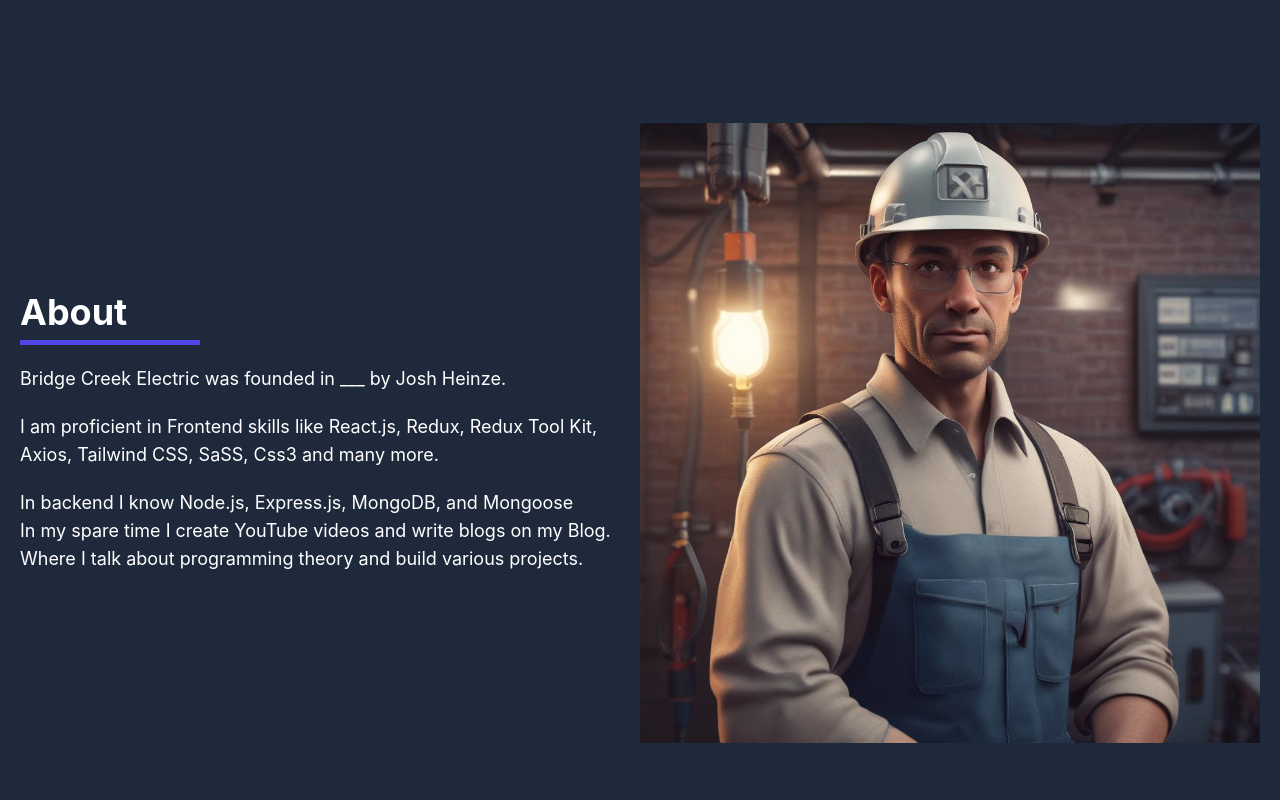
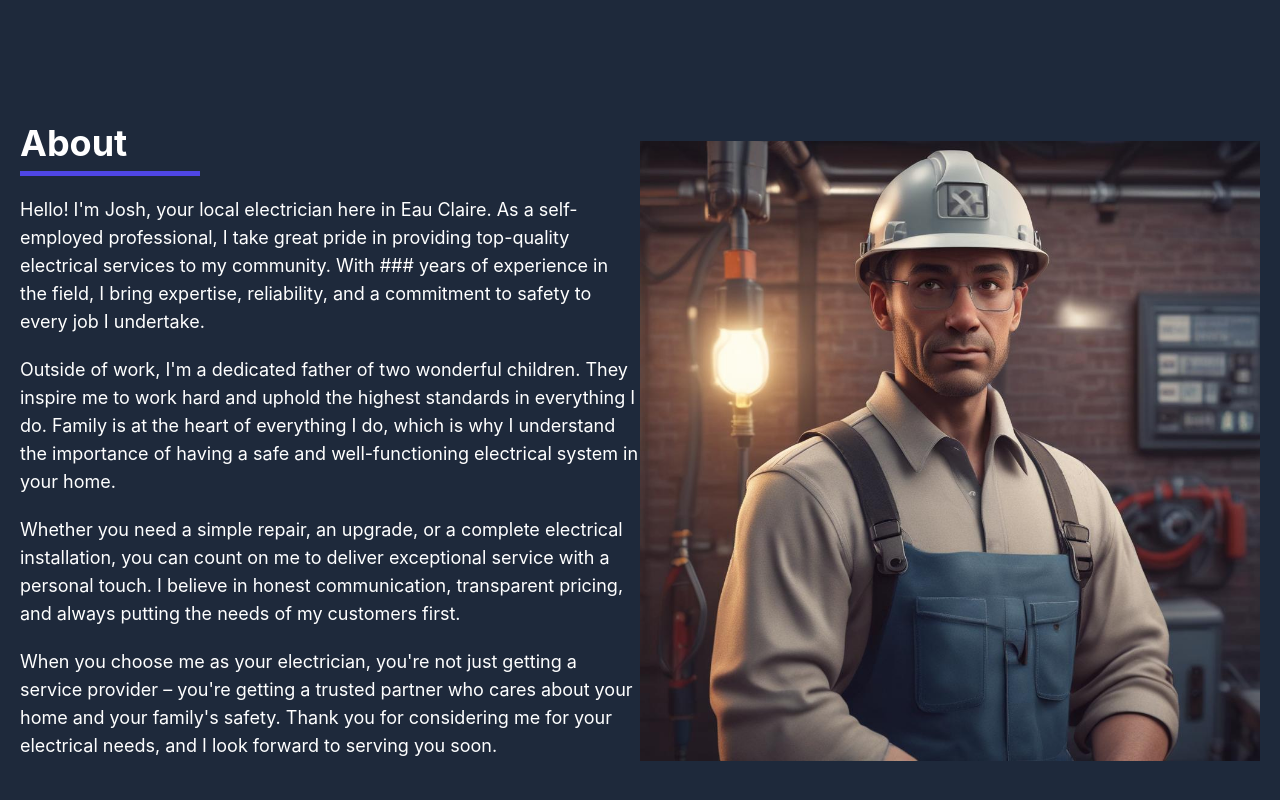
Before and after one commit to JonathanMendler/bridge_creek, a React (Vite) app: page / in a window 1280 px wide. Shown: the part 610-1410 px from the top of the page. Built offline with nearby package versions, Linux system fonts and the light colour scheme.

Commit message:
Add sample testimonials

```diff
--- a/src/components/About.jsx
+++ b/src/components/About.jsx
@@ -8,17 +8,25 @@
         <div className="about-info">
           <h2 className="text-4xl font-bold mb-5 border-b-[5px] w-[180px] border-indigo-600 pb-2">About</h2>
 
-          <p className="pb-5">Bridge Creek Electric was founded in ___ by Josh Heinze.</p>
           <p className="pb-5">
-            I am proficient in Frontend skills like React.js, Redux, Redux Tool Kit, Axios, Tailwind CSS, SaSS, Css3 and
-            many more.
+            Hello! I'm Josh, your local electrician here in Eau Claire. As a self-employed professional, I take great
+            pride in providing top-quality electrical services to my community. With ### years of experience in the
+            field, I bring expertise, reliability, and a commitment to safety to every job I undertake.
           </p>
-
-          <p>In backend I know Node.js, Express.js, MongoDB, and Mongoose</p>
-
-          <p>
-            In my spare time I create YouTube videos and write blogs on my Blog. Where I talk about programming theory
-            and build various projects.
+          <p className="pb-5">
+            Outside of work, I'm a dedicated father of two wonderful children. They inspire me to work hard and uphold
+            the highest standards in everything I do. Family is at the heart of everything I do, which is why I
+            understand the importance of having a safe and well-functioning electrical system in your home.
+          </p>
+          <p className="pb-5">
+            Whether you need a simple repair, an upgrade, or a complete electrical installation, you can count on me to
+            deliver exceptional service with a personal touch. I believe in honest communication, transparent pricing,
+            and always putting the needs of my customers first.
+          </p>
+          <p className="pb-5">
+            When you choose me as your electrician, you're not just getting a service provider – you're getting a
+            trusted partner who cares about your home and your family's safety. Thank you for considering me for your
+            electrical needs, and I look forward to serving you soon.
           </p>
         </div>
 
--- a/src/components/Testimonial.jsx
+++ b/src/components/Testimonial.jsx
@@ -8,31 +8,26 @@
   const testimonials = [
     {
       img: devlog,
-      title: "devlog",
-      desc: " A multi author blog. Built with Node.js, MongoDB, React, Redux and Tailwind CSS ",
-      live: "https://devlogg.onrender.com/",
-      code: "https://github.com/Coderamrin/devlog",
+      name: "Ron L",
+      review:
+        " We have a 90 year old farmhouse and it desperately needed electrical upgrades.  Josh was so easy to work with and he communicated extremely well.  He is high character and extremely trustworthy.  We highly recommend him for any electrical work. ",
     },
     {
       img: uilogs,
-      title: "uilogs",
-      desc: "Free website template directory for SaaS and Degital Agency. Built with Bootstrap, JQuery and JavaScript",
-      live: "https://uilogs.xyz/",
-      code: "https://github.com/Coderamrin/html-templates",
+      name: "Rachael G",
+      review:
+        "Josh installed AFCI's in our 1916 craftsman home which gave us a lot of peace of mind having some knob and tube still running various things in the house. Josh was really communicative throughout the process and transparent with pricing. He made time outside of his regular hours to get this sorted out for us so we could actually close on the house. He is definitely our go-to for any electrical needs!",
     },
     {
       img: cssProjects,
-      title: "css projects",
-      desc: "Frontend Mentor challange directory, solved with vanilla CSS",
-      live: "https://build-10-css-projects.netlify.app/",
-      code: "https://github.com/Coderamrin/build-10-css-projects",
+      name: "Carrie A",
+      review: "Amazing kitchen reno",
     },
     {
       img: getInspirred,
-      title: "get Inspirred",
-      desc: "Quote search app. Used Quotable API for the quotes and React, Redux on the frontend",
-      live: "https://get-inspirred.netlify.app/",
-      code: "https://github.com/Coderamrin/get-inspired",
+      name: "Jonathan M",
+      review:
+        "I work from home & stream on Twitch, which requires a lot of equipment with power to match. I was concerned that the wiring in my house wouldn't be able to sustain it, so I sought out an electrician. Josh at Bridge Creek came out and was able to figure out how much power I would need and how we could achieve that without risking a house fire 😄 The next day he was back and installed a new circuit and outlets so I could get up and running. Great pricing and a pleasure to work with. I call him for all my home electrical needs now.",
     },
   ];
 
@@ -40,21 +35,19 @@
     <section className="bg-primary text-white px-5 py-32" id="projects">
       <div className="container mx-auto grid md:grid-cols-2 items-center md:justify-between">
         <div className="about-info mb-5">
-          <h2 className="text-4xl font-bold mb-5 border-b-[5px] w-[180px] border-indigo-600 pb-2">Projects</h2>
+          <h2 className="text-4xl font-bold mb-5 border-b-[5px] w-[180px] border-indigo-600 pb-2">Testimonials</h2>
 
-          <p className="pb-5">
-            These are some of my best projects. I have built these with React, MERN and vanilla CSS. Check them out.
-          </p>
+          <p className="pb-5">Here's what some of my previous clients have had to say about their experience.</p>
         </div>
 
         <div className="about-img"></div>
       </div>
 
-      <div className="projects container mx-auto grid md:grid-cols-3 gap-10">
+      <div className="testimonials container mx-auto grid md:grid-cols-3 gap-10">
         {testimonials.map((testimonial, i) => {
           return (
             <div className="relative" key={i}>
-              <img src={testimonial.img} alt={testimonial.title} />
+              <img src={testimonial.img} alt={testimonial.name} />
               <div className="flex absolute left-0 right-0 top-[13px] bottom-0 mx-auto w-[90%] h-[90%]  bg-primary  opacity-0 duration-500 justify-center flex-col hover:opacity-100 ">
                 <p className="py-5 text-center font-bold px-2 text-white">{testimonial.desc}</p>
 
```
